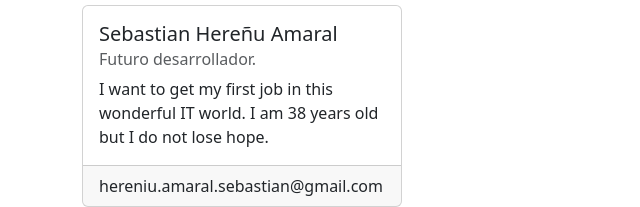
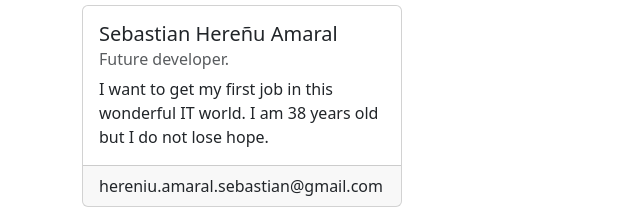
Before and after one commit to SHA-Arg/Ejercicios-de-HTML-OpenBootcamp, a plain HTML site: page Ejercicio 12/index.html in a window 1280 px wide. Shown: the part 899-1106 px from the top of the page, 0-640 px from the left. Drawn offline with nearby package versions, Linux system fonts and the light colour scheme.

Commit message:
Idioma del h6

```diff
--- a/Ejercicio 12/index.html
+++ b/Ejercicio 12/index.html
@@ -115,7 +115,7 @@ Tu email en el footer -->
 			<div class="card" style="width: 20rem">
 				<div class="card-body">
 					<h5 class="card-title">Sebastian Hereñu Amaral</h5>
-					<h6 class="card-subtitle mb-2 text-muted">Futuro desarrollador.</h6>
+					<h6 class="card-subtitle mb-2 text-muted">Future developer.</h6>
 					<p class="card-text"
 						>I want to get my first job in this wonderful IT world. I am 38
 						years old but I do not lose hope.</p
```
